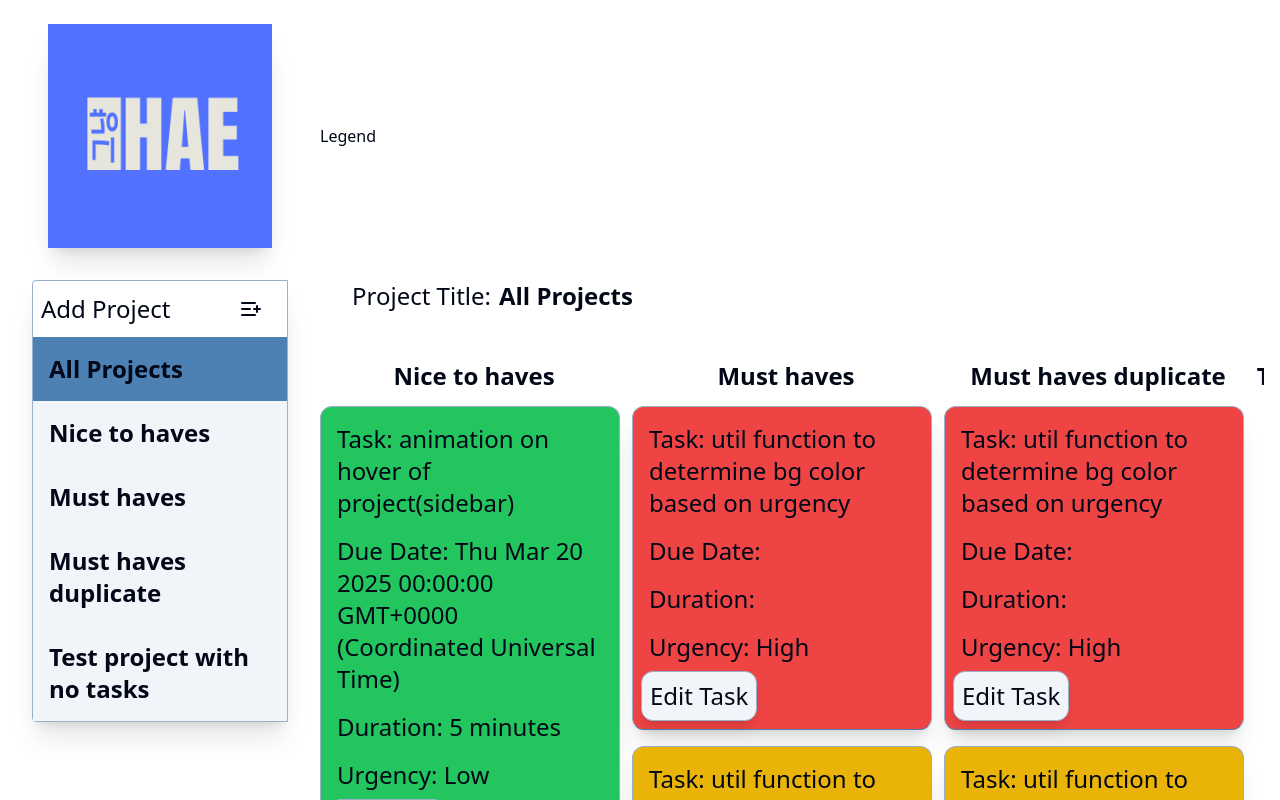
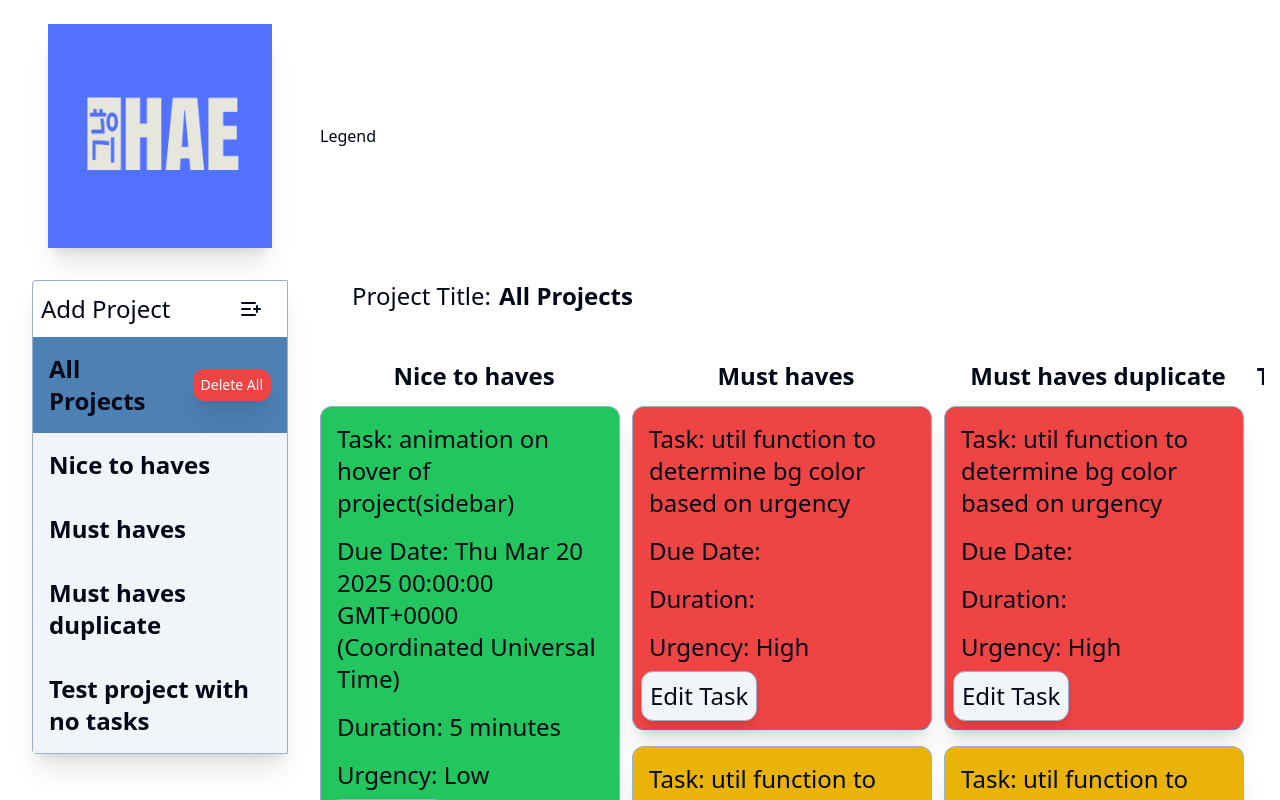
Before and after one commit to ganglinwu/new-todo-app, a React (Vite) app: page / in a window 1280 px wide. Shown: the top 800 px of the page. Built offline with nearby package versions, Linux system fonts and the light colour scheme.

Commit message:
style(sidebar): delete all button hover styles

```diff
--- a/src/layout/sidebar/subcomponents/ProjectScrollArea.tsx
+++ b/src/layout/sidebar/subcomponents/ProjectScrollArea.tsx
@@ -15,7 +15,8 @@ import {
   PopoverContent,
 } from "../../../../@/components/ui/popover.tsx";
 import AddProject from "../../addProject/AddProject.tsx";
-import { SetStateAction } from "react";
+import { SetStateAction, useState } from "react";
+import { Button } from "../../../../@/components/ui/button.tsx";
 
 type projectScrollAreaProps = {
   projects?: projects[];
@@ -31,6 +32,7 @@ export default function ProjectScrollArea({
   onSelect,
   setProjects,
 }: projectScrollAreaProps) {
+  const [deleteHover, setDeleteHover] = useState(false);
   return (
     <ScrollArea className="shadow-xl border border-border rounded-l">
       <div className="hover:bg-secondary flex justify-between p-2">
@@ -56,12 +58,23 @@ export default function ProjectScrollArea({
       </div>
       <div className="bg-secondary">
         <div
-          className={`${selectedProject === "All Projects" ? "bg-accent" : "hover:bg-blue-300"} transition-colors`}
+          className={`${selectedProject === "All Projects" ? `${deleteHover ? "bg-red-300" : "bg-accent"}` : `${deleteHover ? "bg-red-300" : "hover:bg-blue-300"}`} transition-all flex justify-between pr-2 md:pr-4`}
           onClick={() => onSelect("All Projects")}
         >
           <h4 className="font-semibold p-2 text-xs md:text-lg md:p-4 lg:text-2xl lg-p-6 self-center">
             All Projects
           </h4>
+          <Button
+            className="z-10 bg-red-500 px-2 h-8 self-center rounded-xl border-none shadow-xl hover:bg-red-800 text-white"
+            onMouseOver={() => {
+              setDeleteHover(true);
+            }}
+            onMouseLeave={() => {
+              setDeleteHover(false);
+            }}
+          >
+            Delete All
+          </Button>
         </div>
 
         {projects ? (
```
